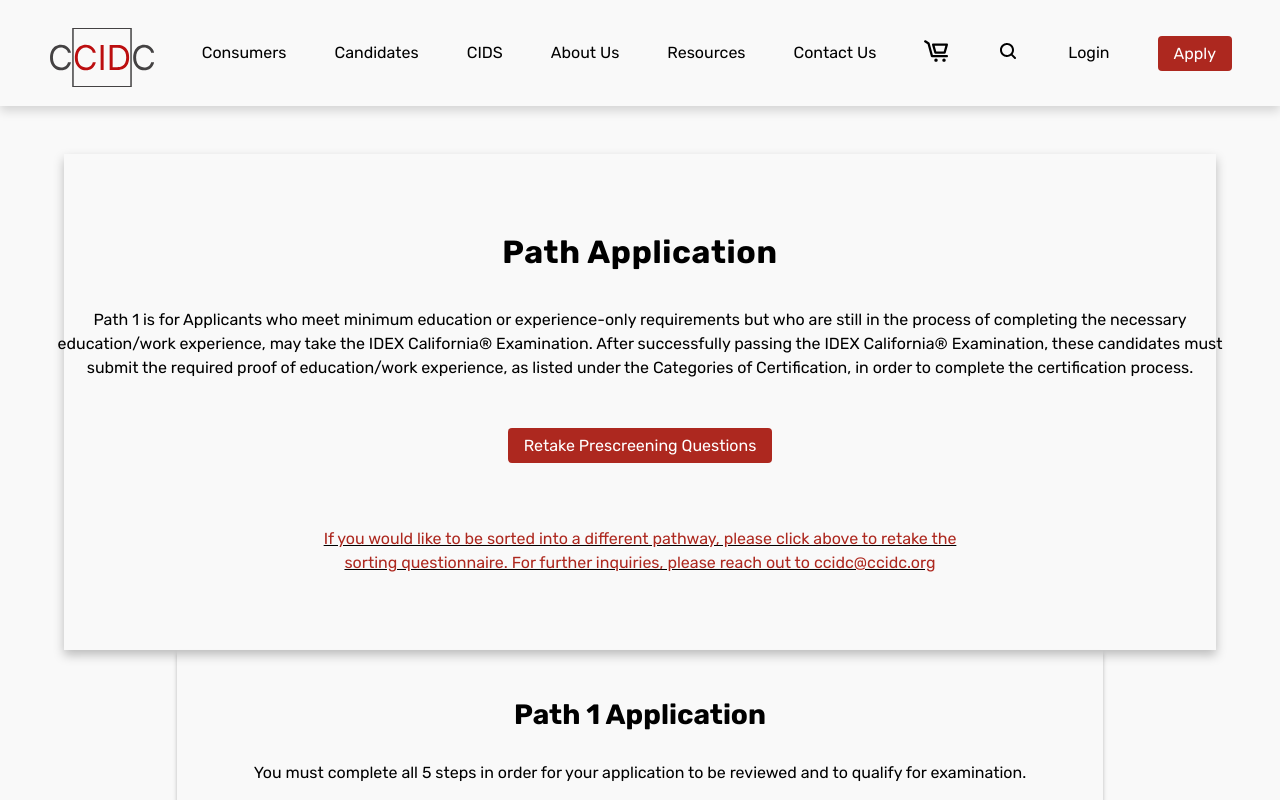
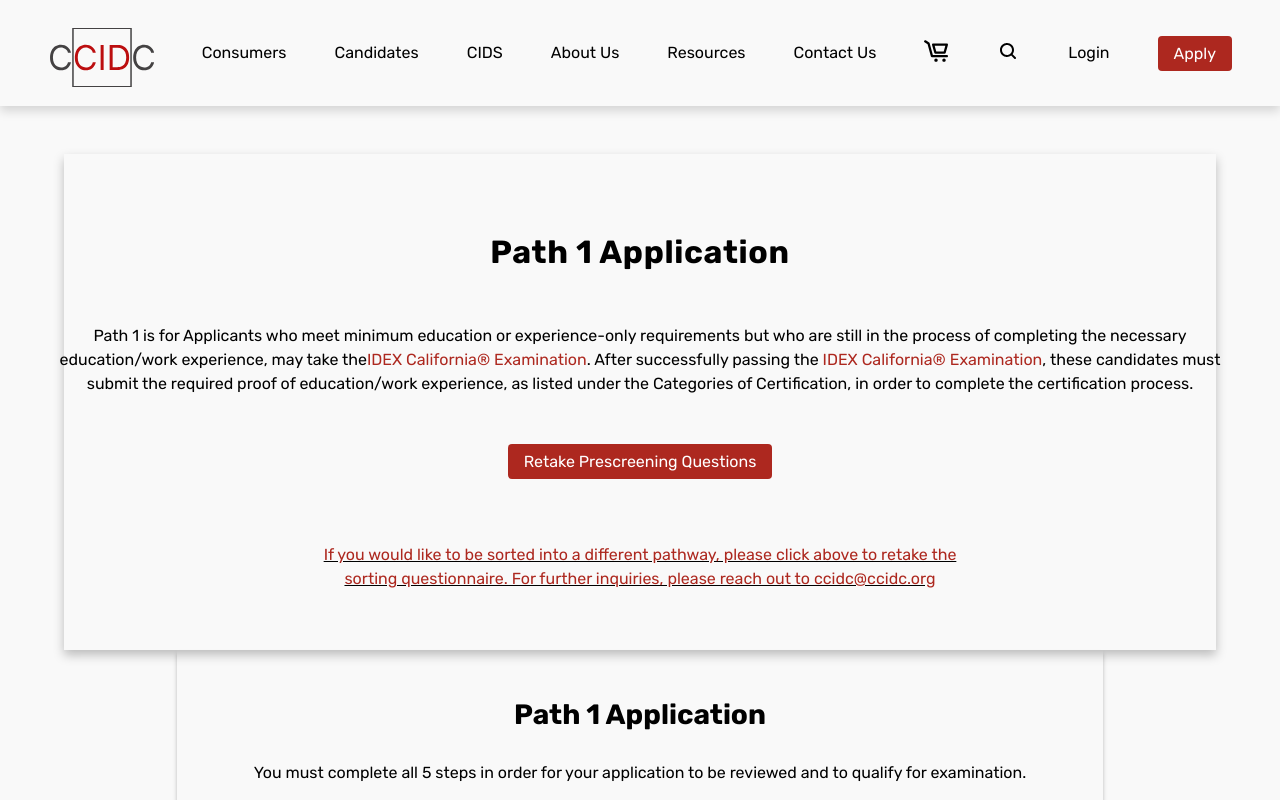
Before and after one commit to TritonSE/CCIDC-Application-Overhaul, a React (Vite) app in the folder frontend/: page / in a window 1280 px wide. Shown: the top 800 px of the page. Built offline with nearby package versions, Linux system fonts and the light colour scheme.

Commit message:
Path title and description updates given selected path

```diff
--- a/frontend/src/components/PathAppLayout.tsx
+++ b/frontend/src/components/PathAppLayout.tsx
@@ -7,10 +7,9 @@ import { useState } from "react";
 
 export type PathAppLayoutProps = {
   path: 1 | 2 | 3 | 4;
-  children: React.ReactNode;
 };
 
-export const PathAppLayout: React.FC<PathAppLayoutProps> = ({ path, children }) => {
+export const PathAppLayout: React.FC<PathAppLayoutProps> = ({ path }) => {
   const [pageNum, setPageNum] = useState<0 | 1 | 2 | 3 | 4 | 5>(0);
 
   const next = () => {
@@ -25,13 +24,59 @@ export const PathAppLayout: React.FC<PathAppLayoutProps> = ({ path, children })
     }
   };
 
+  let path_descriptions = {
+    1: (
+      <p>
+        Path 1 is for Applicants who meet minimum education or experience-only requirements but who
+        are still in the process of completing the necessary education/work experience, may take the
+        <span className={styles.red}>IDEX California® Examination</span>. After successfully
+        passing the <span className={styles.red}>IDEX California® Examination</span>, these
+        candidates must submit the required proof of education/work experience, as listed under the
+        Categories of Certification, in order to complete the certification process.
+      </p>
+    ),
+
+    2: (
+      <p>
+        Path 2 is for Applicants who meet minimum education and education/work experience, may take
+        the <span className={styles.red}>IDEX California® Examination</span>. After successfully
+        passing the <span className={styles.red}>IDEX California® Examination</span>, these
+        candidates must submit the required proof of education/work experience, as listed under the
+        Categories of Certification, in order to complete the certification process.
+      </p>
+    ),
+
+    3: (
+      <p>
+        Path 3 is for Applicants who meet minimum education and education/work experience, and has
+        passed one of the qualifying National Interior Designer Exams. Applicants are eligible and
+        must take the <span className={styles.red}>IDEX California® Examination</span>. After
+        successfully passing the <span className={styles.red}>IDEX California® Examination</span>,
+        these candidates must submit the required proof of education/work experience, as listed
+        under the Categories of Certification, in order to complete the certification process.
+      </p>
+    ),
+
+    4: (
+      <p>
+        Path 4 is for Applicants who meet minimum education and education/work experience, have
+        passed one of the qualifying National Interior Designer Exams, and passed required ICC
+        courses. Applicants are eligible and must take the{" "}
+        <span className={styles.red}>IDEX California® Examination</span>. After successfully
+        passing the <span className={styles.red}>IDEX California® Examination</span>, these
+        candidates must submit the required proof of education/work experience, as listed under the
+        Categories of Certification, in order to complete the certification process.
+      </p>
+    ),
+  };
+
   return (
     <Page>
       <div className={styles.pathwayApplicationBase}>
         <div className={styles.applicationContainer}>
           <h1 className={styles.title}>Path {path} Application</h1>
 
-          <div className={styles.pathContent}>{children}</div>
+          <div className={styles.pathContent}>{path_descriptions[path]}</div>
           <div className={styles.centeredContainer}>
             <Button onClick={null}>Retake Prescreening Questions</Button>
           </div>
@@ -47,7 +92,7 @@ export const PathAppLayout: React.FC<PathAppLayoutProps> = ({ path, children })
           </div>
         </div>
 
-        <PathwayTimeline path={1} progress={pageNum}></PathwayTimeline>
+        <PathwayTimeline path={path} progress={pageNum}></PathwayTimeline>
 
         <div className={styles.navigationContainer}>
           <button onClick={back}>
--- a/frontend/src/pages/ApplyPage.tsx
+++ b/frontend/src/pages/ApplyPage.tsx
@@ -1,13 +1,5 @@
 import { PathAppLayout } from "../components/index.ts";
 
 export function ApplyPage() {
-  return (
-    <PathAppLayout pathName="Path 1 Application">
-      Path 1 is for Applicants who meet minimum education or experience-only requirements but who
-      are still in the process of completing the necessary education/work experience, may take the
-      IDEX California® Examination. After successfully passing the IDEX California® Examination,
-      these candidates must submit the required proof of education/work experience, as listed under
-      the Categories of Certification, in order to complete the certification process.
-    </PathAppLayout>
-  );
+  return <PathAppLayout path={1}></PathAppLayout>;
 }
```
